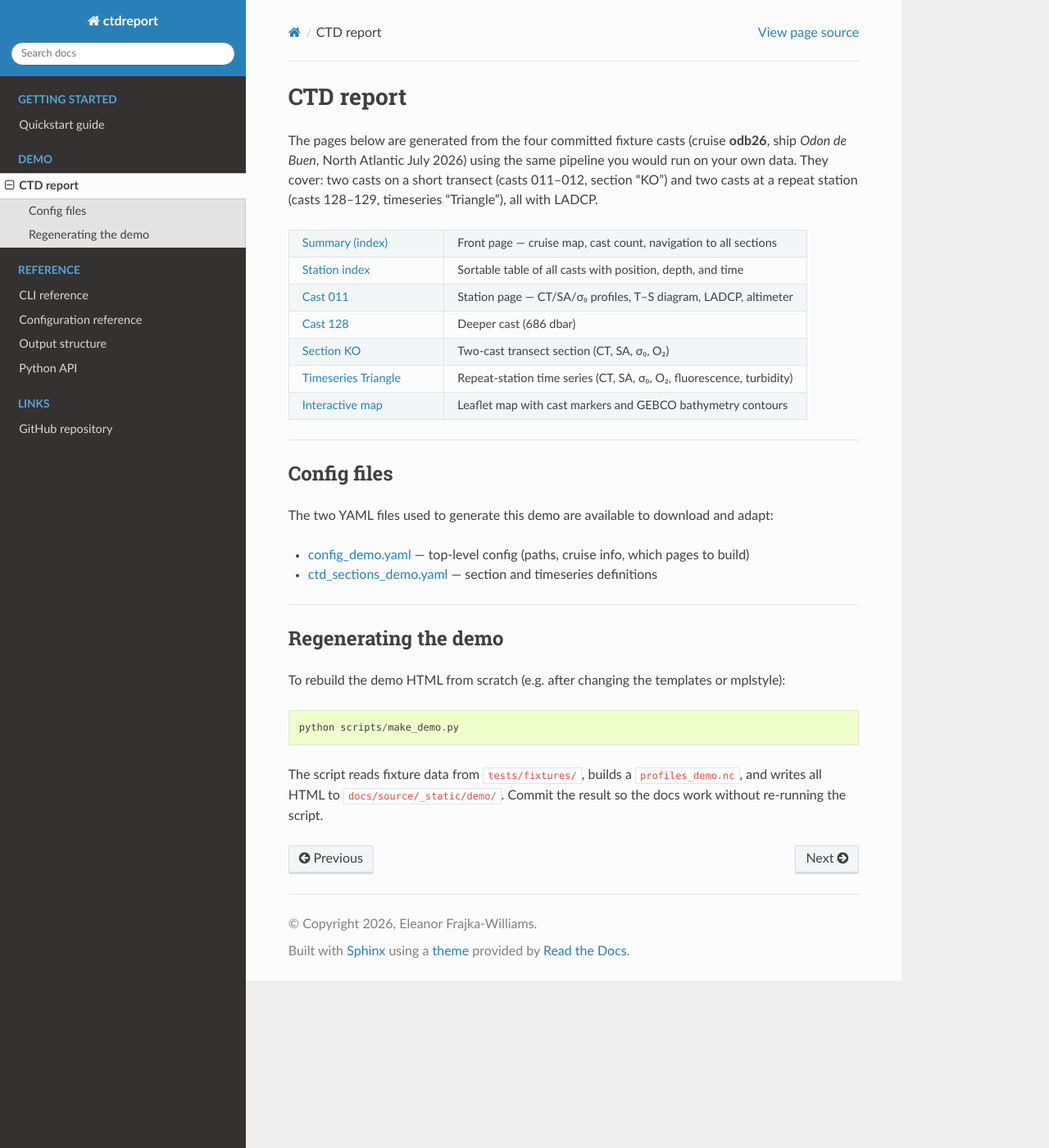
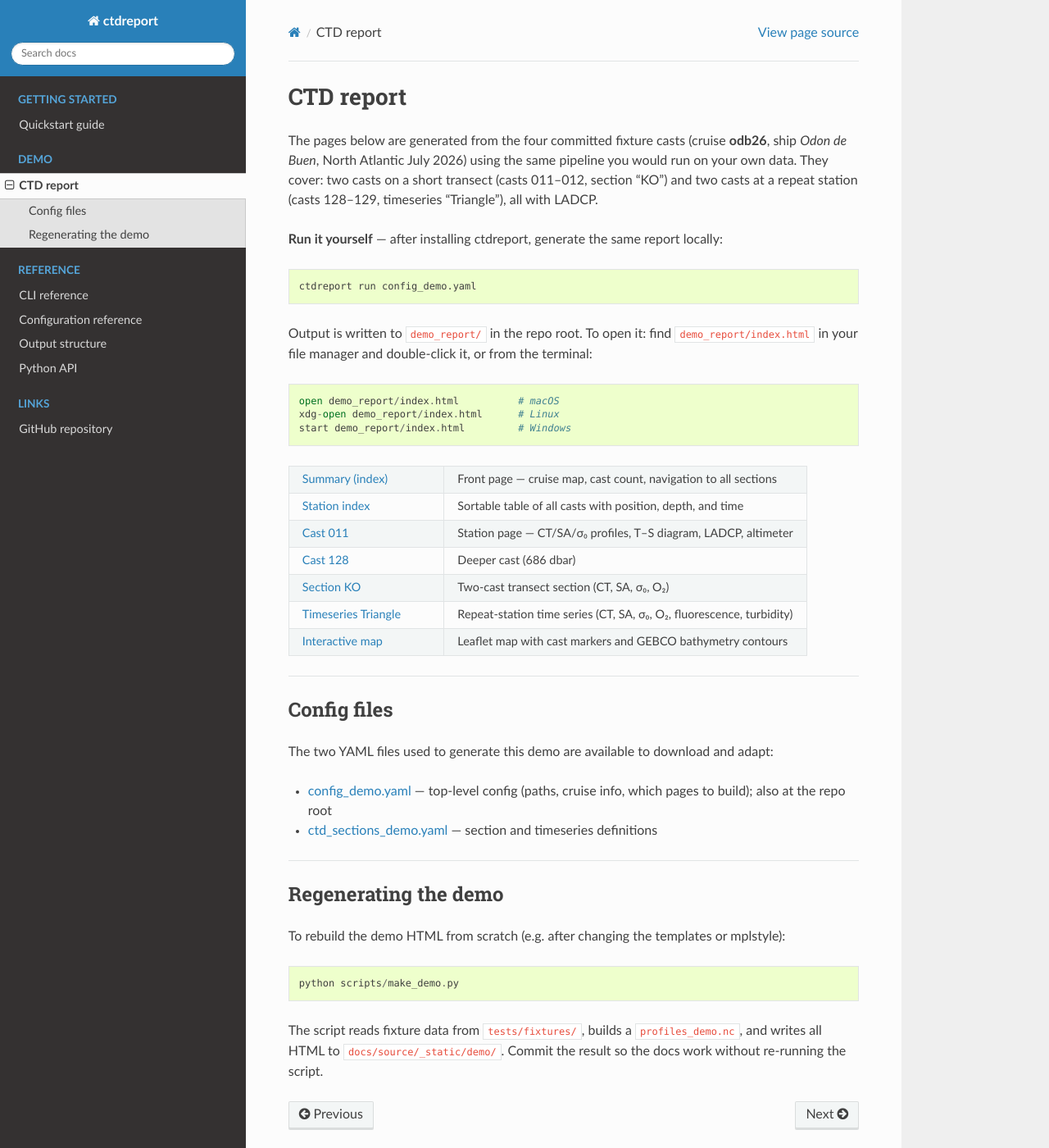
Before and after one commit to ocean-uhh/ctdcast, a Sphinx documentation site: the page built from docs/source/demo.rst, in a window 1280 px wide and 1400 px high. Shown: the whole window at 82% size. Built offline with Sphinx 7.4.7 and the Read the Docs theme 3.1.0, drawn with Linux system fonts in a browser that asks for light colours.

```diff
--- a/docs/source/demo.rst
+++ b/docs/source/demo.rst
@@ -6,6 +6,20 @@ CTD report
 
 The pages below are generated from the four committed fixture casts (cruise **odb26**, ship *Odon de Buen*, North Atlantic July 2026) using the same pipeline you would run on your own data.
 They cover: two casts on a short transect (casts 011–012, section "KO") and two casts at a repeat station (casts 128–129, timeseries "Triangle"), all with LADCP.
+
+**Run it yourself** — after installing ctdreport, generate the same report locally:
+
+.. code-block:: bash
+
+   ctdreport run config_demo.yaml
+
+Output is written to ``demo_report/`` in the repo root.
+To open it: find ``demo_report/index.html`` in your file manager and double-click it,
+or from the terminal::
+
+   open demo_report/index.html          # macOS
+   xdg-open demo_report/index.html      # Linux
+   start demo_report/index.html         # Windows
 
 .. list-table::
    :widths: 30 70
@@ -33,7 +47,7 @@ Config files
 
 The two YAML files used to generate this demo are available to download and adapt:
 
-- `config_demo.yaml <_static/config_demo.yaml>`_ — top-level config (paths, cruise info, which pages to build)
+- `config_demo.yaml <https://github.com/eleanorfrajka/ctdreport/blob/main/config_demo.yaml>`_ — top-level config (paths, cruise info, which pages to build); also at the repo root
 - `ctd_sections_demo.yaml <_static/ctd_sections_demo.yaml>`_ — section and timeseries definitions
 
 ----
```
Also changed, not shown: README.md (+14 -1 lines), config_demo.yaml (added, +46 -0 lines), docs/source/_static/config_demo.yaml (deleted, +0 -27 lines), docs/source/quickstart.rst (+10 -1 lines), 2 other files.
